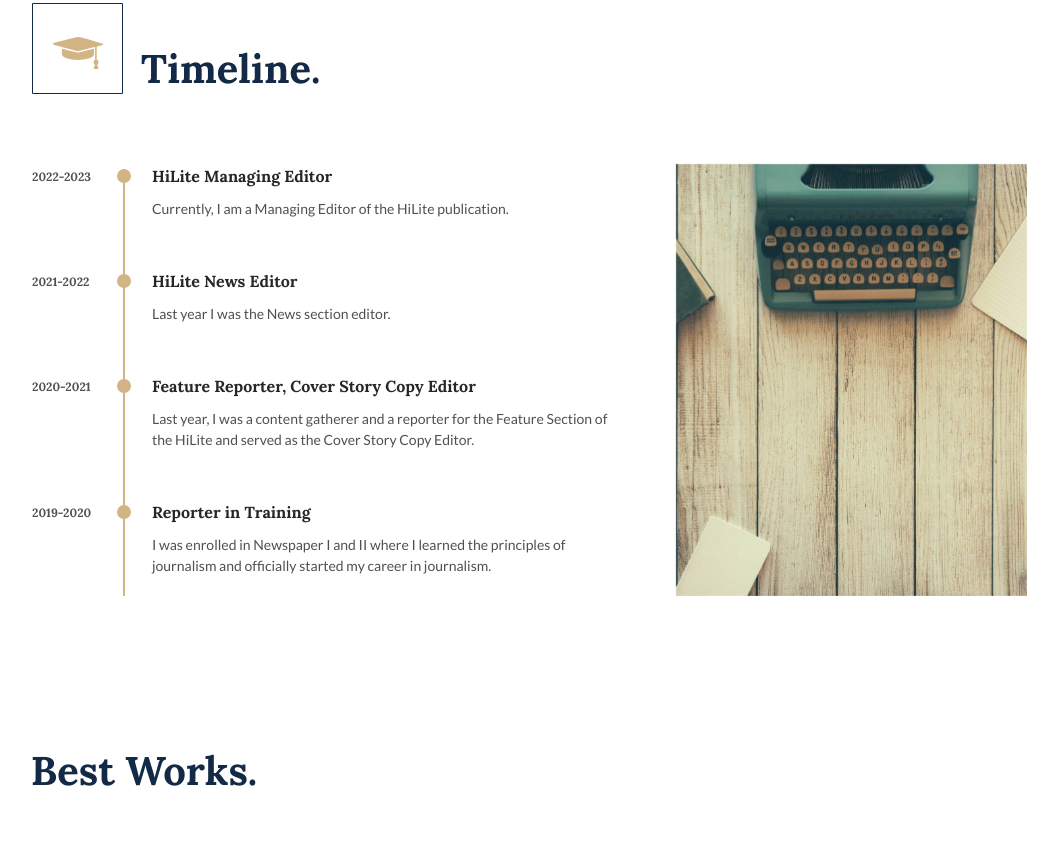
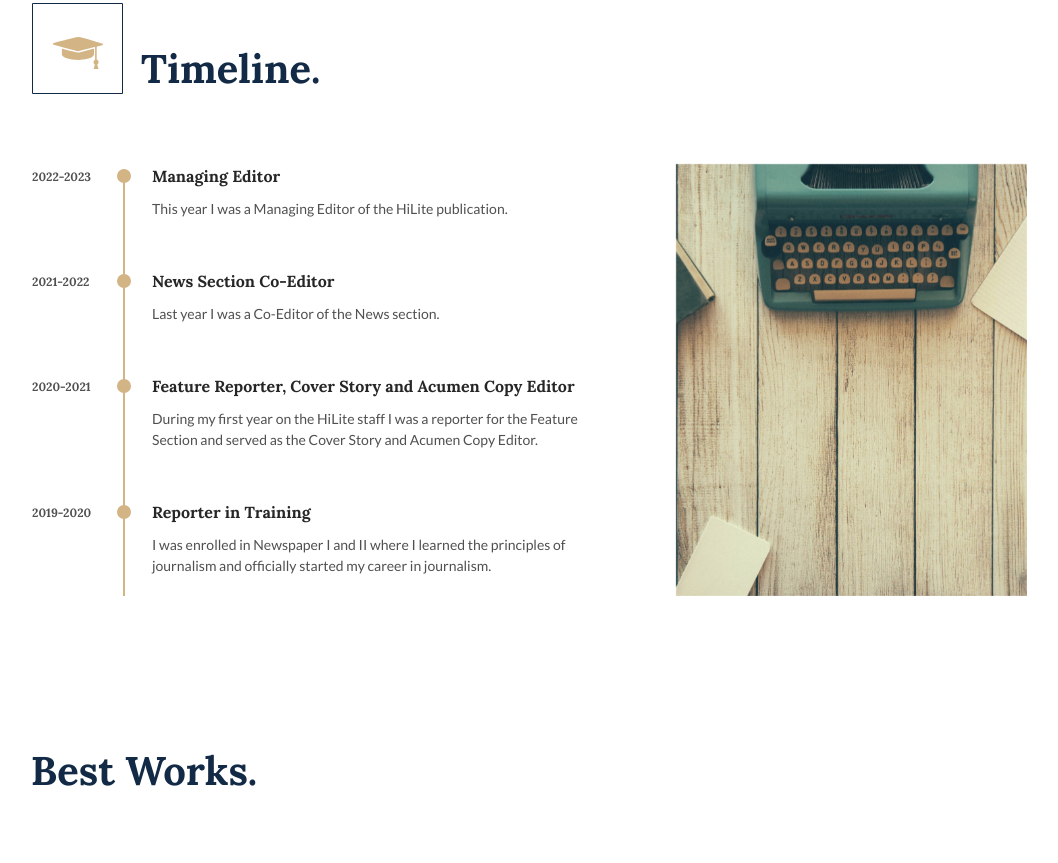
Before and after one commit to RaghavSriram72/Journalism-Portfolio, a plain HTML site: page index.html in a window 1280 px wide. Shown: the part 842-1705 px from the top of the page, without its empty margins (23-1081 px from the left). Drawn offline with Linux system fonts and the light colour scheme; some packages are replaced by stand-ins of ours; files that its build step writes are made by us from their sources; files whose address does not match are found by name.

Commit message:
Update index.html

```diff
--- a/index.html
+++ b/index.html
@@ -143,25 +143,25 @@
               <header class="c-timeline__header">
                 <span class="c-timeline__time">2022-2023</span>
                 <span class="c-timeline__line"></span>
-                <h4 class="c-timeline__heading">HiLite Managing Editor</h4>
+                <h4 class="c-timeline__heading">Managing Editor</h4>
               </header>
-              <p class="c-timeline__body">Currently, I am a Managing Editor of the HiLite publication.</p>
+              <p class="c-timeline__body">This year I was a Managing Editor of the HiLite publication.</p>
             </li>
             <li class="c-timeline__item">
               <header class="c-timeline__header">
                 <span class="c-timeline__time">2021-2022</span>
                 <span class="c-timeline__line"></span>
-                <h4 class="c-timeline__heading">HiLite News Editor</h4>
+                <h4 class="c-timeline__heading">News Section Co-Editor</h4>
               </header>
-              <p class="c-timeline__body">Last year I was the News section editor.</p>
+              <p class="c-timeline__body">Last year I was a Co-Editor of the News section.</p>
             </li>
             <li class="c-timeline__item">
               <header class="c-timeline__header">
                 <span class="c-timeline__time">2020-2021</span>
                 <span class="c-timeline__line"></span>
-                <h4 class="c-timeline__heading">Feature Reporter, Cover Story Copy Editor</h4>
+                <h4 class="c-timeline__heading">Feature Reporter, Cover Story and Acumen Copy Editor</h4>
               </header>
-              <p class="c-timeline__body">Last year, I was a content gatherer and a reporter for the Feature Section of the HiLite and served as the Cover Story Copy Editor.</p>
+              <p class="c-timeline__body">During my first year on the HiLite staff I was a reporter for the Feature Section and served as the Cover Story and Acumen Copy Editor.</p>
             </li>
             <li class="c-timeline__item">
               <header class="c-timeline__header">
```
